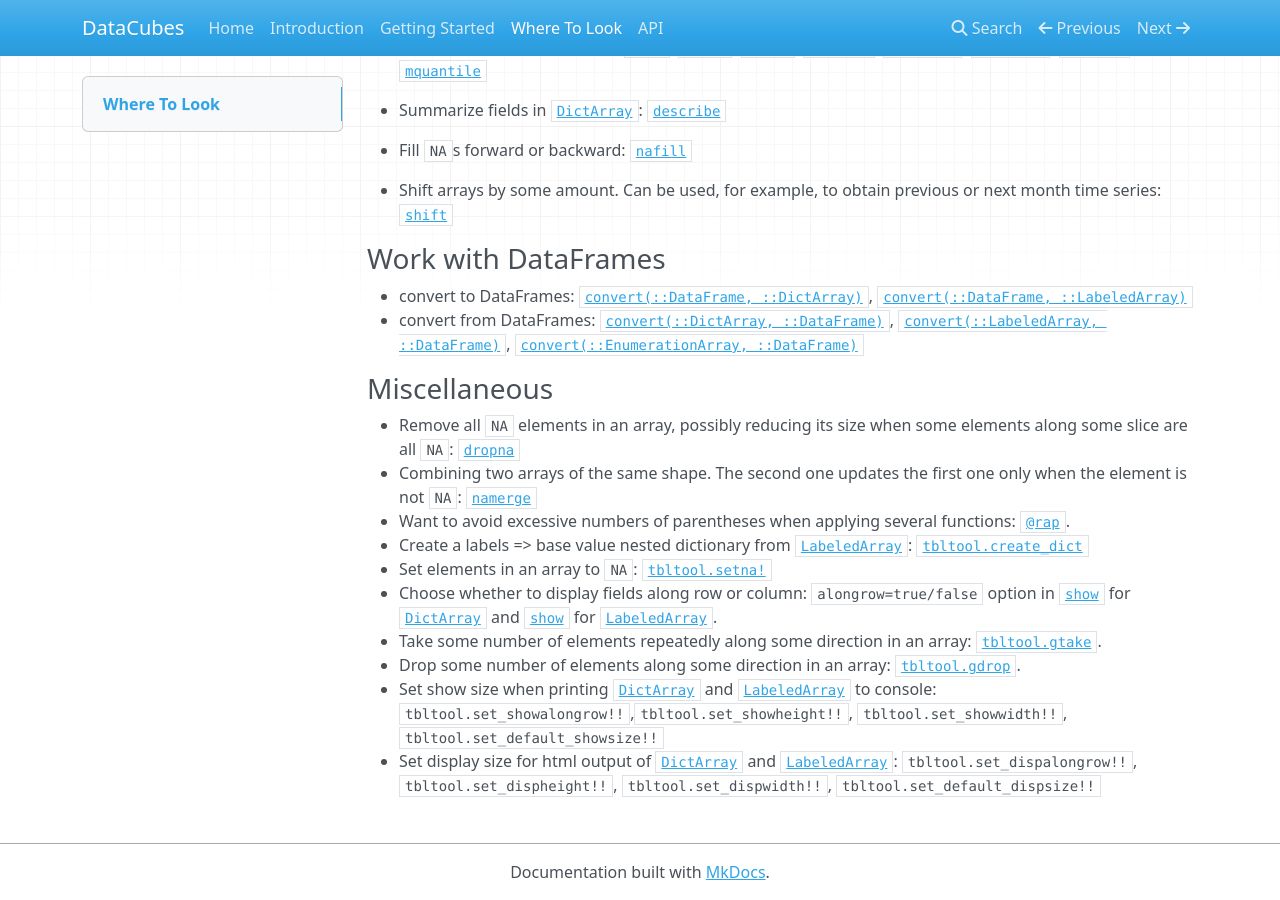
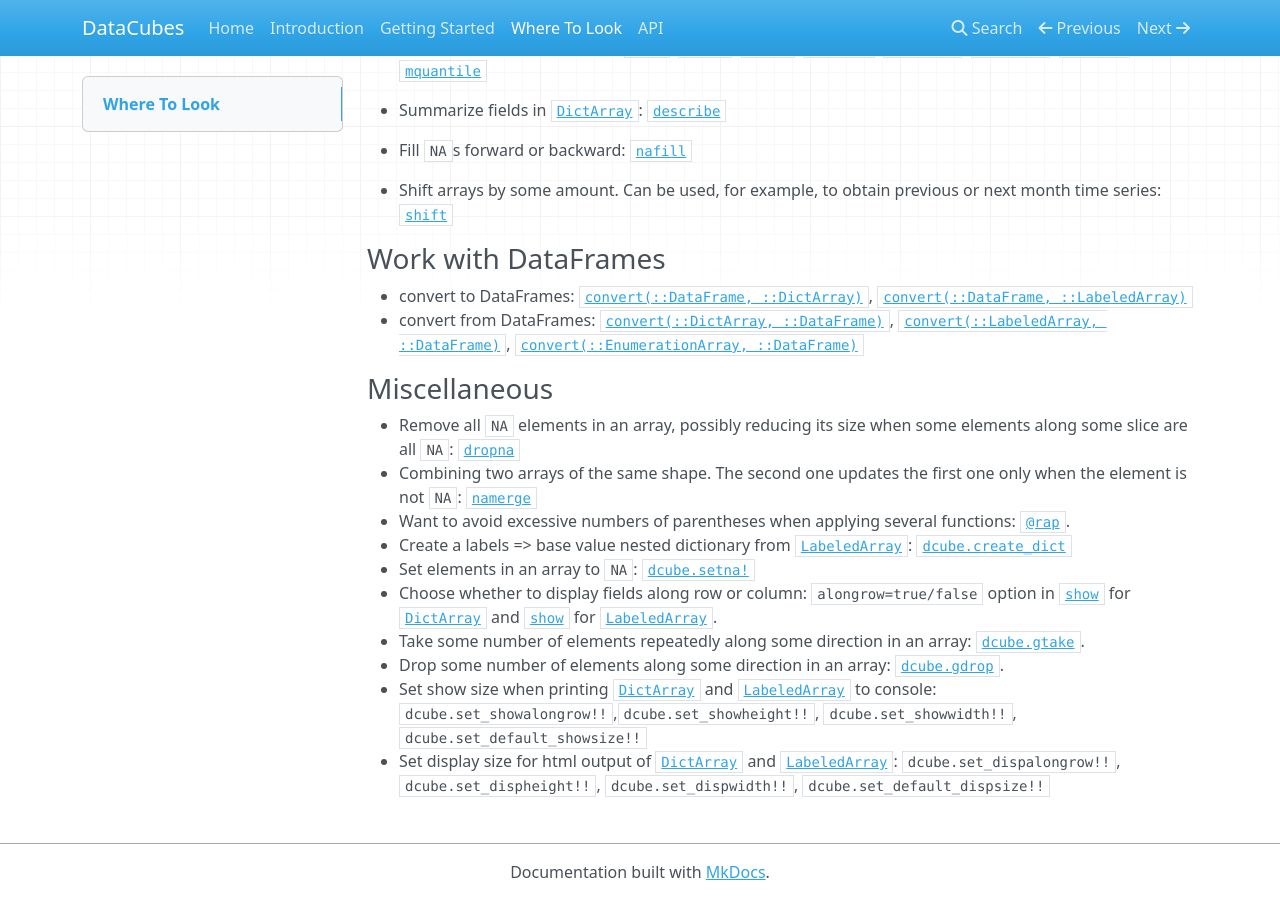
Before and after one commit to c-s/DataCubes.jl, an MkDocs documentation site: the page built from docs/where_to_look.md, in a window 1280 px wide and 900 px high, scrolled down 1493 px. Built offline with MkDocs 1.6.1, drawn with Linux system fonts in a browser that asks for light colours; nearby versions of some CDN libraries; old or Windows-style settings are respelled for this version of MkDocs.

Commit message:
renamed tbltool to dcube.

```diff
--- a/docs/where_to_look.md
+++ b/docs/where_to_look.md
@@ -81,10 +81,10 @@
 * Remove all `NA` elements in an array, possibly reducing its size when some elements along some slice are all `NA`: [`dropna`](api/#function__dropna.1)
 * Combining two arrays of the same shape. The second one updates the first one only when the element is not `NA`: [`namerge`](api/#function__namerge.1)
 * Want to avoid excessive numbers of parentheses when applying several functions: [`@rap`](api/#macro___rap.1).
-* Create a labels => base value nested dictionary from [`LabeledArray`](api/#type__labeledarray.1): [`tbltool.create_dict`](api/#function__create_dict.1)
-* Set elements in an array to `NA`: [`tbltool.setna!`](api/#function__setna.1)
+* Create a labels => base value nested dictionary from [`LabeledArray`](api/#type__labeledarray.1): [`dcube.create_dict`](api/#function__create_dict.1)
+* Set elements in an array to `NA`: [`dcube.setna!`](api/#function__setna.1)
 * Choose whether to display fields along row or column: `alongrow=true/false` option in [`show`](api/#method__show.1) for [`DictArray`](api/#type__dictarray.1) and [`show`](api/#method__show.3) for [`LabeledArray`](api/#type__labeledarray.1).
-* Take some number of elements repeatedly along some direction in an array: [`tbltool.gtake`](api/#function__gtake.1).
-* Drop some number of elements along some direction in an array: [`tbltool.gdrop`](api/#function__gdrop.1).
-* Set show size when printing [`DictArray`](api/#type__dictarray.1) and [`LabeledArray`](api/#type__labeledarray.1) to console: `tbltool.set_showalongrow!!`,`tbltool.set_showheight!!`, `tbltool.set_showwidth!!`, `tbltool.set_default_showsize!!`
-* Set display size for html output of [`DictArray`](api/#type__dictarray.1) and [`LabeledArray`](api/#type__labeledarray.1): `tbltool.set_dispalongrow!!`, `tbltool.set_dispheight!!`, `tbltool.set_dispwidth!!`, `tbltool.set_default_dispsize!!`
+* Take some number of elements repeatedly along some direction in an array: [`dcube.gtake`](api/#function__gtake.1).
+* Drop some number of elements along some direction in an array: [`dcube.gdrop`](api/#function__gdrop.1).
+* Set show size when printing [`DictArray`](api/#type__dictarray.1) and [`LabeledArray`](api/#type__labeledarray.1) to console: `dcube.set_showalongrow!!`,`dcube.set_showheight!!`, `dcube.set_showwidth!!`, `dcube.set_default_showsize!!`
+* Set display size for html output of [`DictArray`](api/#type__dictarray.1) and [`LabeledArray`](api/#type__labeledarray.1): `dcube.set_dispalongrow!!`, `dcube.set_dispheight!!`, `dcube.set_dispwidth!!`, `dcube.set_default_dispsize!!`
```
Also changed, not shown: docs/getting_started.md (+1 -1 lines), 5 other files.
